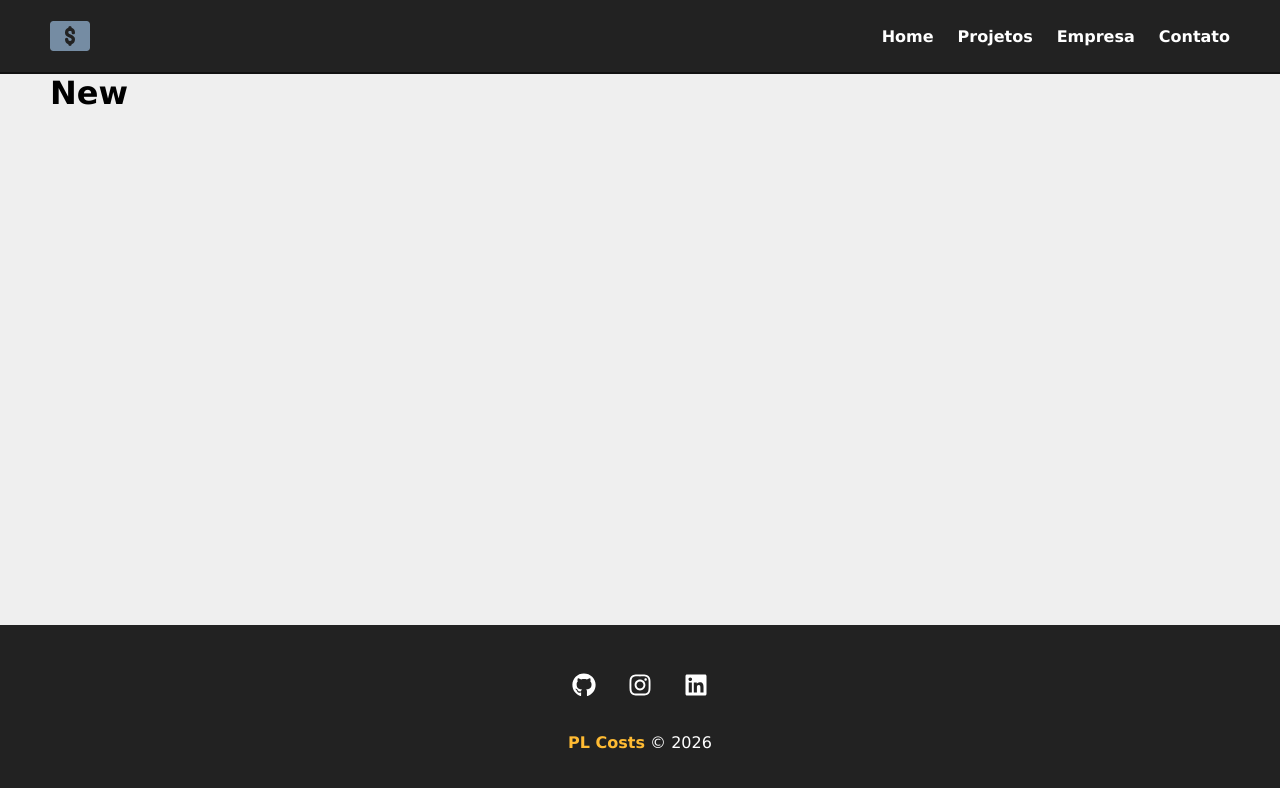
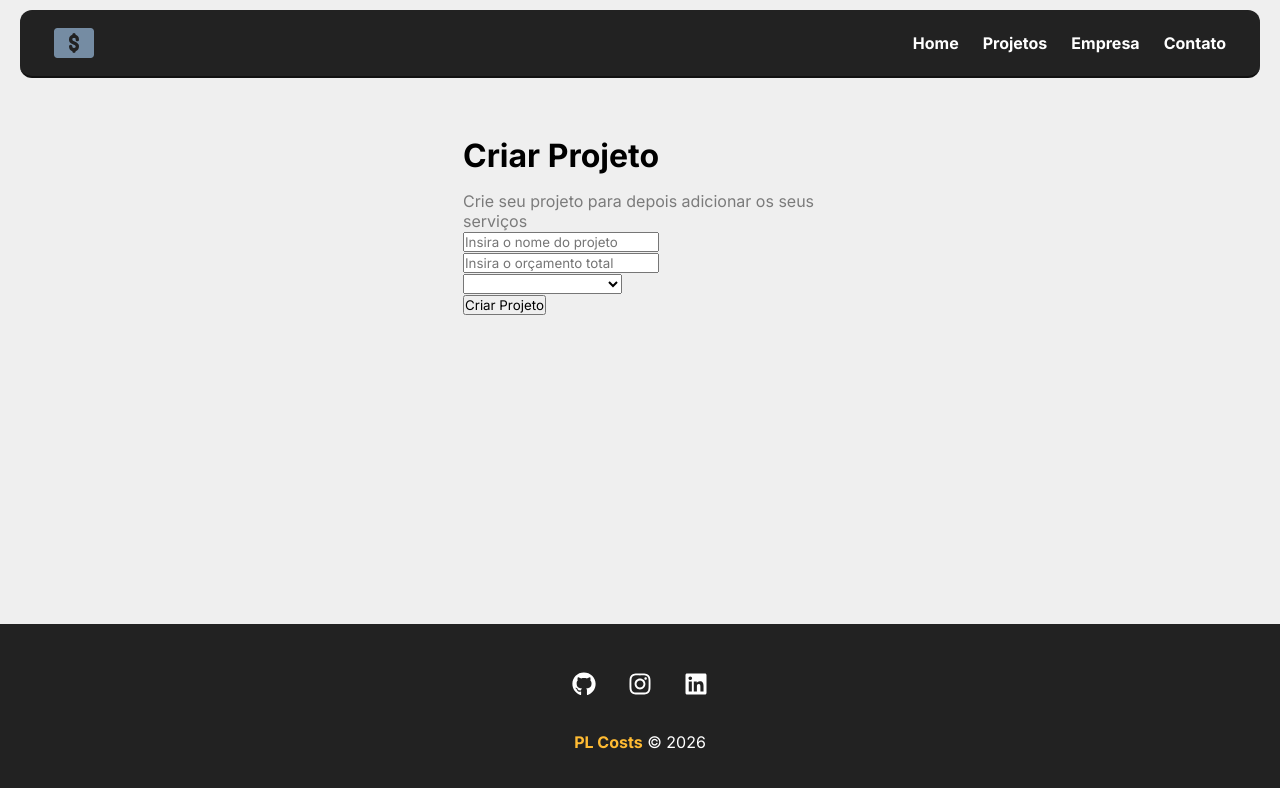
Before and after one commit to Lobato-ph17/PL_Costs, a React (Vite) app: page /newproject in a window 1280 px wide. Shown: the top 788 px of the page. Built offline with nearby package versions, Linux system fonts and the light colour scheme.

Commit message:
feat: Cria o componente newproject

```diff
--- a/index.html
+++ b/index.html
@@ -5,6 +5,9 @@
     <link rel="icon" type="image/png" href="costs_logo.png" />
     <meta name="viewport" content="width=device-width, initial-scale=1.0" />
     <title>PL_Costs</title>
+    <link rel="preconnect" href="https://fonts.googleapis.com">
+    <link rel="preconnect" href="https://fonts.gstatic.com" crossorigin>
+    <link href="https://fonts.googleapis.com/css2?family=Inter:wght@300;400;600;700&display=swap" rel="stylesheet">
 
   </head>
   <body>
--- a/src/components/layouts/Navbar.module.css
+++ b/src/components/layouts/Navbar.module.css
@@ -1,7 +1,12 @@
 .navbar {
+  position: sticky;
+  top: 10px;
+  margin: 10px 20px;
   background-color: #222;
-  padding: 1em;
+  padding: 0.8em 1.5em;
   border-bottom: 2px solid #111;
+  border-radius: 12px;
+
 }
 
 .list {
--- a/src/components/pages/Home.module.css
+++ b/src/components/pages/Home.module.css
@@ -12,12 +12,6 @@
     margin-bottom: .5em;
 }
 
-.home_container h1 span{
-    color:#ffbb33;
-    padding: 0.2em;
-    background-color: #222;
-}
-
 .home_container p {
     margin-bottom: 1.5em;
     color: #7b7b7b;
@@ -27,3 +21,11 @@
     width: 350px;
     margin: 2em 0;
 }
+
+.home_container span {
+  background: linear-gradient(135deg, #ffbb11 0%, #ff8800 100%);
+  -webkit-background-clip: text;
+  -webkit-text-fill-color: transparent;
+  font-weight: 800;
+  padding: 0 4px;
+}
--- a/src/components/pages/NewProject.jsx
+++ b/src/components/pages/NewProject.jsx
@@ -1,9 +1,12 @@
-import React from 'react'
+import ProjectForm from '../project/ProjectForm'
+import styles from './NewProject.module.css'
 
 const NewProject = () => {
   return (
-    <div>
-        <h1>New</h1>
+    <div className={styles.newproject_container}>
+        <h1>Criar Projeto</h1>
+        <p>Crie seu projeto para depois adicionar os seus serviços</p>
+        <ProjectForm />
     </div>
   )
 }
--- /dev/null
+++ b/src/components/pages/NewProject.module.css
@@ -0,0 +1,14 @@
+.newproject_container {
+    width: 450px;
+    margin: 0 auto;
+    padding: 3em;
+}
+
+.newproject_container h1 {
+    margin-bottom: 0.5em;
+}
+
+
+.newproject_container p {
+    color: #7b7b7b;
+}
--- /dev/null
+++ b/src/components/project/ProjectForm.jsx
@@ -0,0 +1,27 @@
+
+
+const ProjectForm = () => {
+  return (
+    <div>
+        <form>
+
+            <div>
+              <input type="text" placeholder="Insira o nome do projeto"/>
+            </div>
+            <div>
+              <input type="number" placeholder="Insira o orçamento total"/>
+            </div>
+            <div>
+              <select name="category_id" id="">
+                  <option disabled>Selecione a categoria</option>
+              </select>
+            </div>
+            <div>
+                <input type="submit" value="Criar Projeto"/>
+            </div>
+        </form>
+    </div>
+  )
+}
+
+export default ProjectForm;
--- a/src/index.css
+++ b/src/index.css
@@ -1,12 +1,12 @@
 @import url('https://fonts.googleapis.com/css2?family=Roboto:ital,wght@0,100..900;1,100..900&display=swap');
+
 
 
 * {
   padding: 0;
   margin: 0;
+  font-family: 'Inter', sans-serif;
   box-sizing: border-box;
-  font-family: 'Lucida Sans', 'Lucida Sans Regular', 'Lucida Grande', 'Lucida Sans Unicode', Geneva, Verdana, sans-serif;
-
 }
 
 html, body, #root {
```
